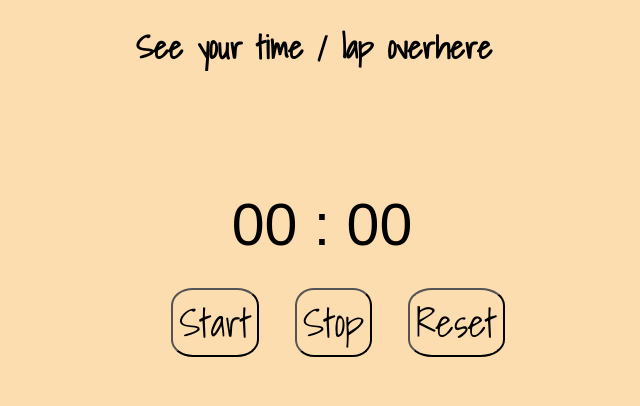
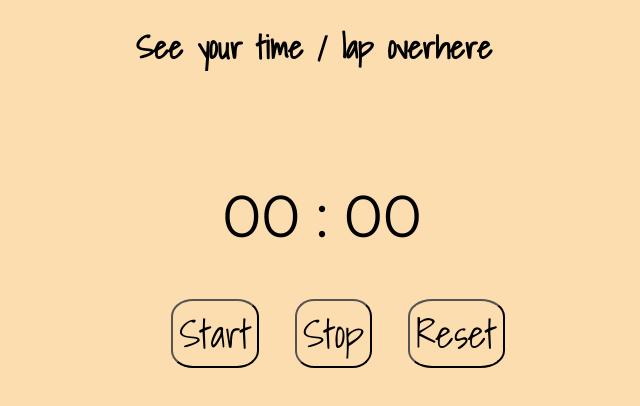
Before and after one commit to YashKaskar/StopWatch, a plain HTML site: page index.html in a window 1280 px wide. Shown: the whole page, without its empty margins (326-966 px from the left). Drawn offline with Linux system fonts and the light colour scheme.

Commit message:
adding font google

```diff
--- a/index.html
+++ b/index.html
@@ -5,6 +5,7 @@
     <meta http-equiv="X-UA-Compatible" content="IE=edge">
     <meta name="viewport" content="width=device-width, initial-scale=1.0">
     <link href="https://fonts.googleapis.com/css2?family=Shadows+Into+Light&display=swap" rel="stylesheet">
+    <link href="https://fonts.googleapis.com/css2?family=Montserrat&display=swap" rel="stylesheet">
     <link rel="stylesheet" href="app.css">
     <title>StopWatch</title>
 </head>
@@ -15,7 +16,7 @@
 
     <div class="container">
         <div class="allwrap">
-            <p><span class="seconds">00</span> : <span class="tens">00</span></p>
+            <p><span class="seconds">00</span> : <span class="tens">00</span></p> <br>
             <button class="btn-start">Start</button>
             <button class="btn-stop">Stop</button>
             <button class="btn-reset">Reset</button>
```
